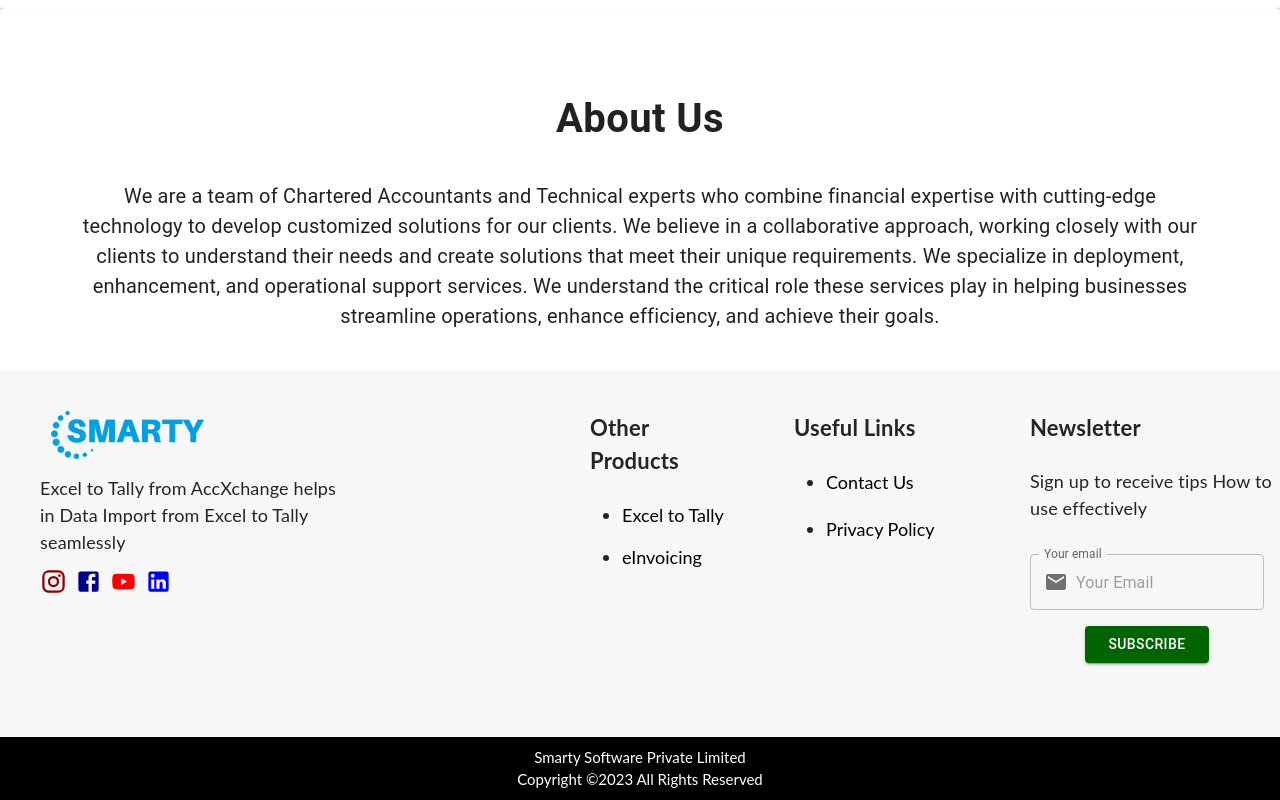
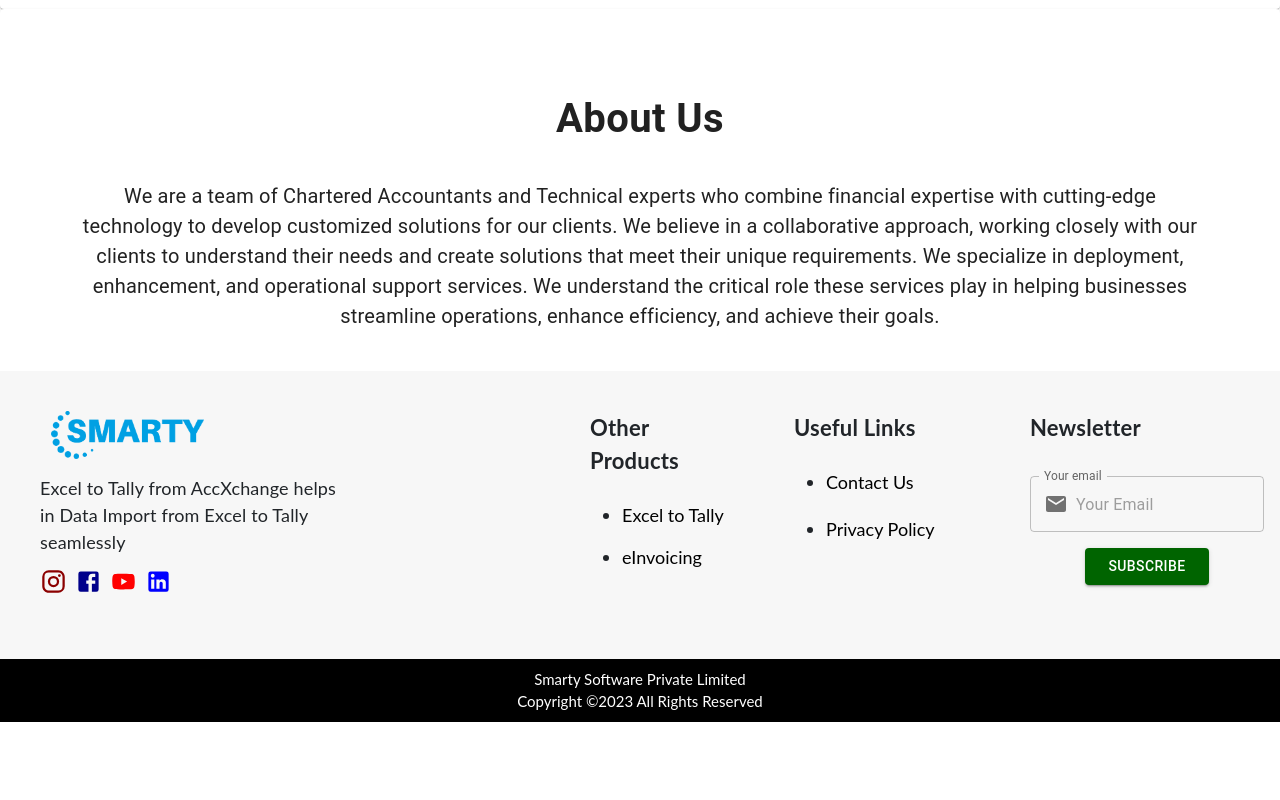
Before and after one commit to chechani/smartysoft_in, a React (Create React App) app: page / in a window 1280 px wide. Shown: the part 1598-2398 px from the top of the page. After the commit the page ends 2320 px from the top, so only its background shows below. Built offline with nearby package versions, Linux system fonts and the light colour scheme; no server answers.

Commit message:
solution added

```diff
--- a/src/Components/Footer/index.js
+++ b/src/Components/Footer/index.js
@@ -133,9 +133,7 @@ export default function Footer() {
         <Grid div xs={12} md={3}>
           <Box sx={{ mt: 5, ml: { xs: 10, sm: 10 } }}>
             <Typography sx={{ fontSize: "22px", fontFamily: "lato", fontWeight: "bold" }}>Newsletter</Typography>
-            <Typography sx={{ fontSize: "18px", mt: 3, fontFamily: "lato" }}>
-              Sign up to receive tips How to use effectively
-            </Typography>
+
             <Box sx={{ mr: 2 }}>
               <Box
                 sx={{
```
